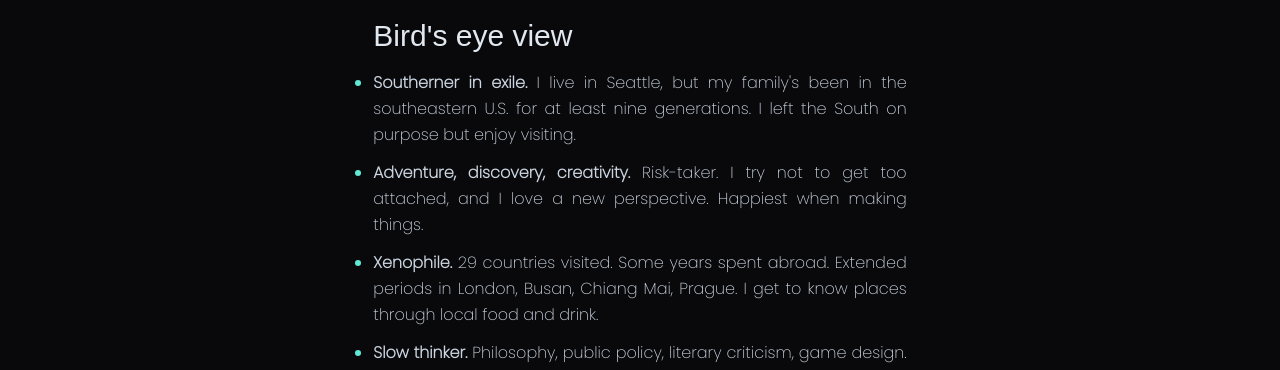
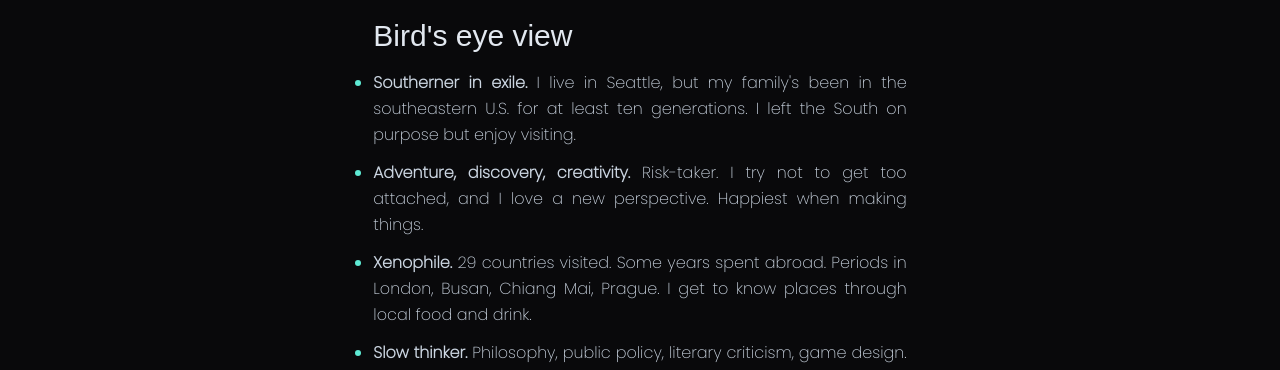
Before and after one commit to CharmedSatyr/personal-website, a Next.js app: page /about in a window 1280 px wide. Shown: the part 190-560 px from the top of the page. Built offline with nearby package versions, Linux system fonts and the light colour scheme; a web font is replaced by a local one.

Commit message:
Copy and spacing updates

```diff
--- a/app/about/page.tsx
+++ b/app/about/page.tsx
@@ -18,8 +18,8 @@ const About = () => {
 			<ul className="list list-disc">
 				<li className="mb-3">
 					<strong>Southerner in exile.</strong> I live in Seattle, but my
-					family's been in the southeastern U.S. for at least nine generations.
-					I left the South on purpose but enjoy visiting.
+					family's been in the southeastern U.S. for at least ten generations. I
+					left the South on purpose but enjoy visiting.
 				</li>
 
 				<li className="mb-3">
@@ -30,8 +30,8 @@ const About = () => {
 
 				<li className="mb-3">
 					<strong>Xenophile.</strong> 29 countries visited. Some years spent
-					abroad. Extended periods in London, Busan, Chiang Mai, Prague. I get
-					to know places through local food and drink.
+					abroad. Periods in London, Busan, Chiang Mai, Prague. I get to know
+					places through local food and drink.
 				</li>
 
 				<li className="mb-3">
--- a/app/contact/MailPopup.tsx
+++ b/app/contact/MailPopup.tsx
@@ -15,7 +15,7 @@ const MailPopup = () => {
 
 	return (
 		<>
-			<button className="btn mt-4 rounded p-2 font-bold outline outline-accent-600 dark:outline-accent-200">
+			<button className="btn rounded p-2 font-bold outline outline-accent-600 dark:outline-accent-200">
 				<Link
 					className="py-3 no-underline dark:text-dark-accent-200"
 					href={`mailto:${user}@${domain}`}
--- a/app/games/page.tsx
+++ b/app/games/page.tsx
@@ -116,10 +116,8 @@ const Games = async () => {
 			</p>
 
 			<p>
-				Years ago, I made over 200 gameplay and tutorials videos for my{" "}
-				<Link href="https://www.youtube.com/user/wenwrendogaming">
-					YouTube channel
-				</Link>{" "}
+				Years ago, I made over 200 gameplay and tutorial videos for{" "}
+				<Link href="https://www.youtube.com/user/wenwrendogaming">YouTube</Link>{" "}
 				and had a blast doing voice work for{" "}
 				<Link href="https://www.youtube.com/watch?v=8Nckf8AeBig&t=31s">
 					Skyrim Book Club
```
